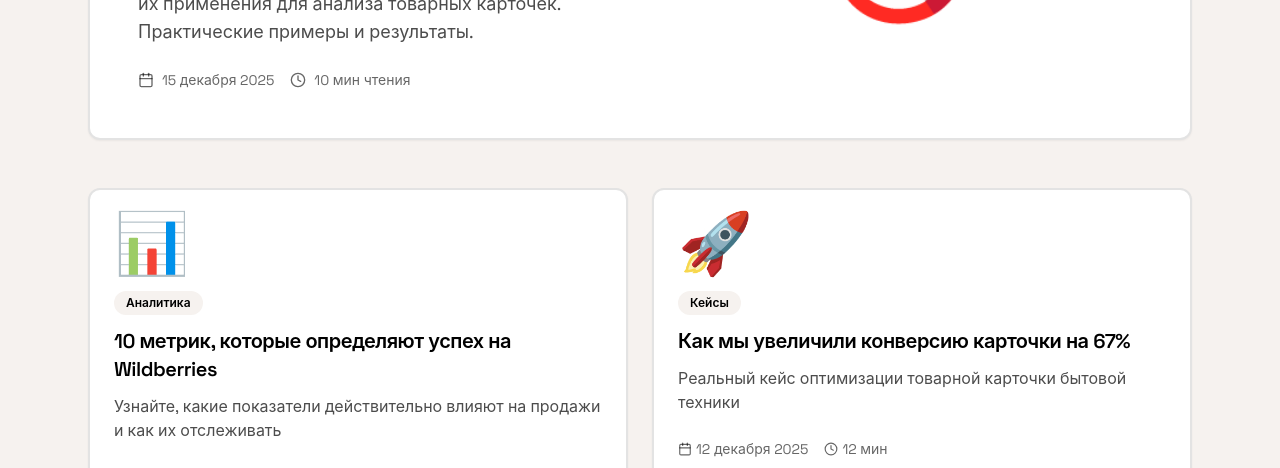
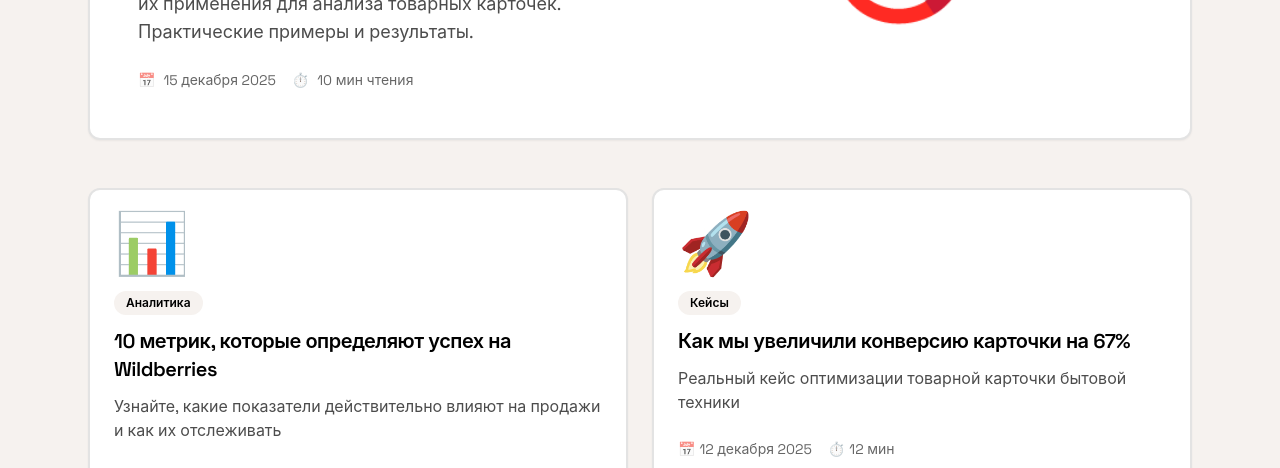
Before and after one commit to pr-poehali-dev/marketplace-ai-advisor, a React (Vite) app: page /blog in a window 1280 px wide. Shown: the part 468-936 px from the top of the page. Built offline with nearby package versions, Linux system fonts and the light colour scheme.

Commit message:
Update: измени иконки на блоге на iOS 26 эмоджи

```diff
--- a/src/pages/Blog.tsx
+++ b/src/pages/Blog.tsx
@@ -80,11 +80,11 @@ export default function Blog() {
                 </div>
                 <div className="flex items-center gap-4 text-sm text-foreground/60">
                   <div className="flex items-center gap-2">
-                    <Icon name="Calendar" size={16} />
+                    <span>📅</span>
                     <span>15 декабря 2025</span>
                   </div>
                   <div className="flex items-center gap-2">
-                    <Icon name="Clock" size={16} />
+                    <span>⏱️</span>
                     <span>10 мин чтения</span>
                   </div>
                 </div>
@@ -117,11 +117,11 @@ export default function Blog() {
               <CardContent>
                 <div className="flex items-center gap-4 text-sm text-foreground/60">
                   <div className="flex items-center gap-1">
-                    <Icon name="Calendar" size={14} />
+                    <span>📅</span>
                     <span>{post.date}</span>
                   </div>
                   <div className="flex items-center gap-1">
-                    <Icon name="Clock" size={14} />
+                    <span>⏱️</span>
                     <span>{post.readTime}</span>
                   </div>
                 </div>
```
